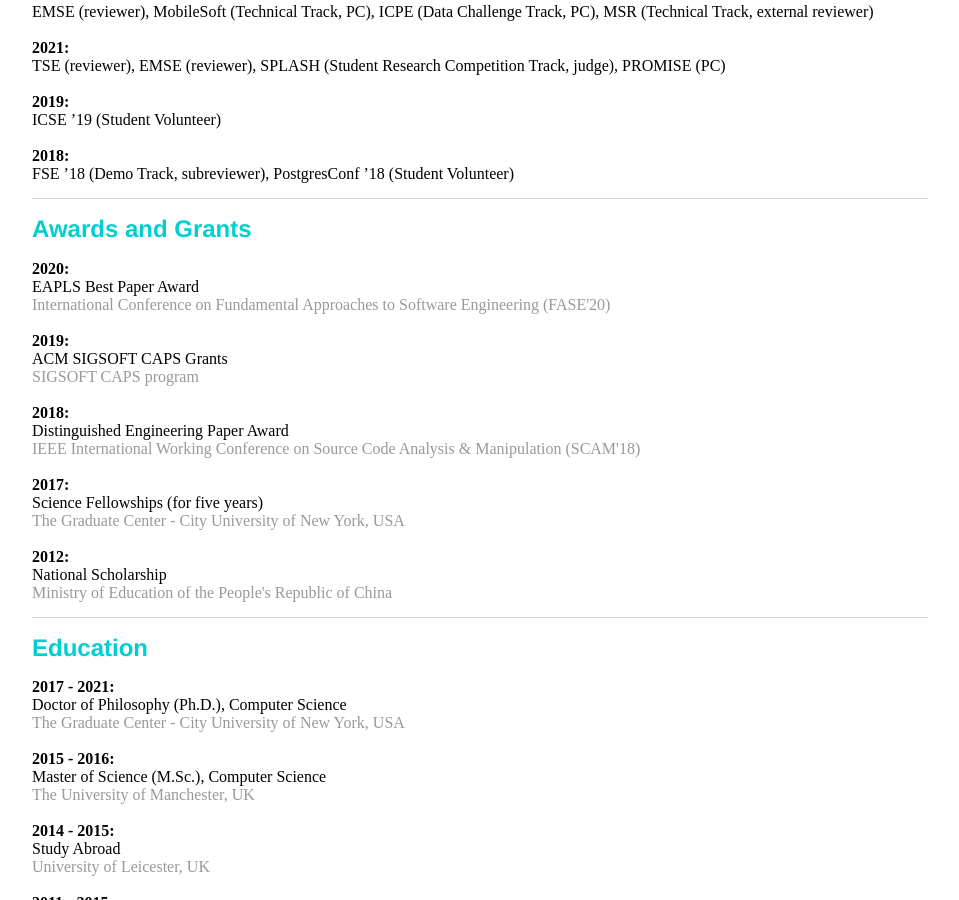
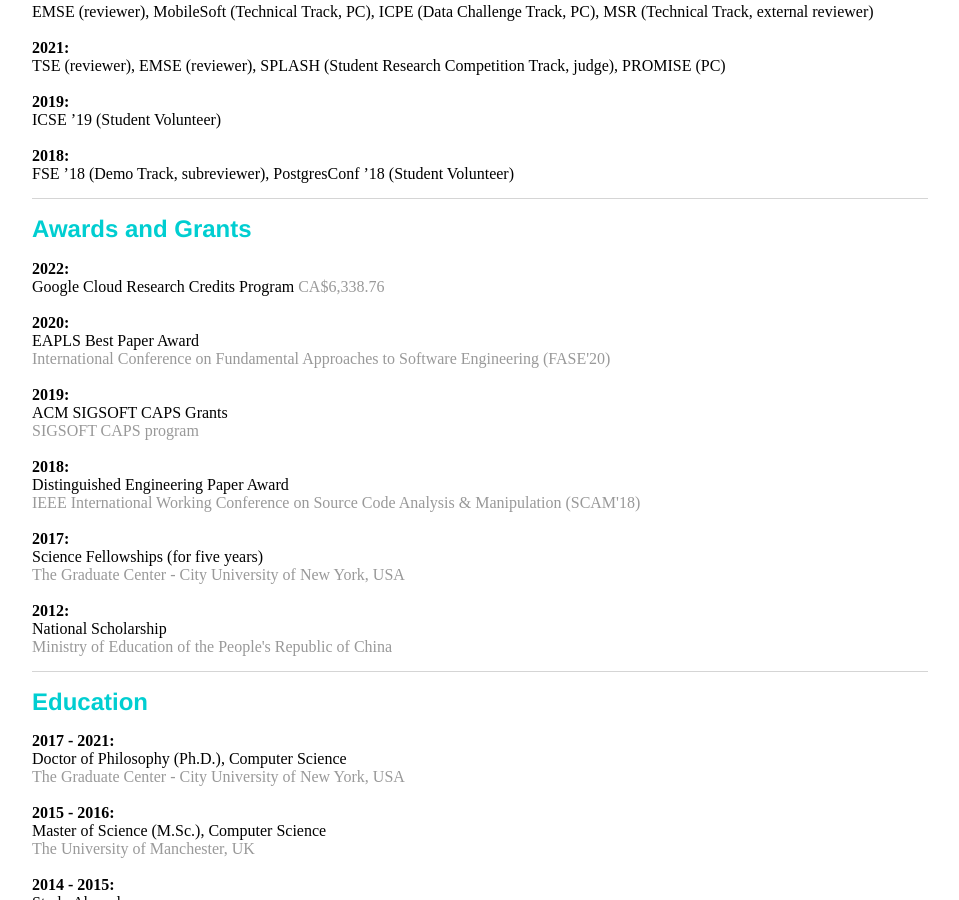
Before and after one commit to yiming-tang-cs/yiming-tang-cs.github.io, a Jekyll site: the page built from index.html, in a window 1280 px wide and 900 px high, scrolled down 1499 px. Shown: the whole window, without its empty margins (160-1119 px from the left). Built offline with Jekyll 4.4.1, drawn with Linux system fonts in a browser that asks for light colours.

Commit message:
add google credits

```diff
--- a/index.html
+++ b/index.html
@@ -82,6 +82,11 @@
 
 <div id="awards">
     <h1>Awards and Grants</h1>
+    <b>2022: </b><br/>
+    Google Cloud Research Credits Program
+    <gw>CA$6,338.76</gw>
+    <br/>
+    <br/>
     <b>2020: </b><br/>
     EAPLS Best Paper Award<br/>
     <gw>International Conference on Fundamental Approaches to Software Engineering (FASE'20)</gw>
```
